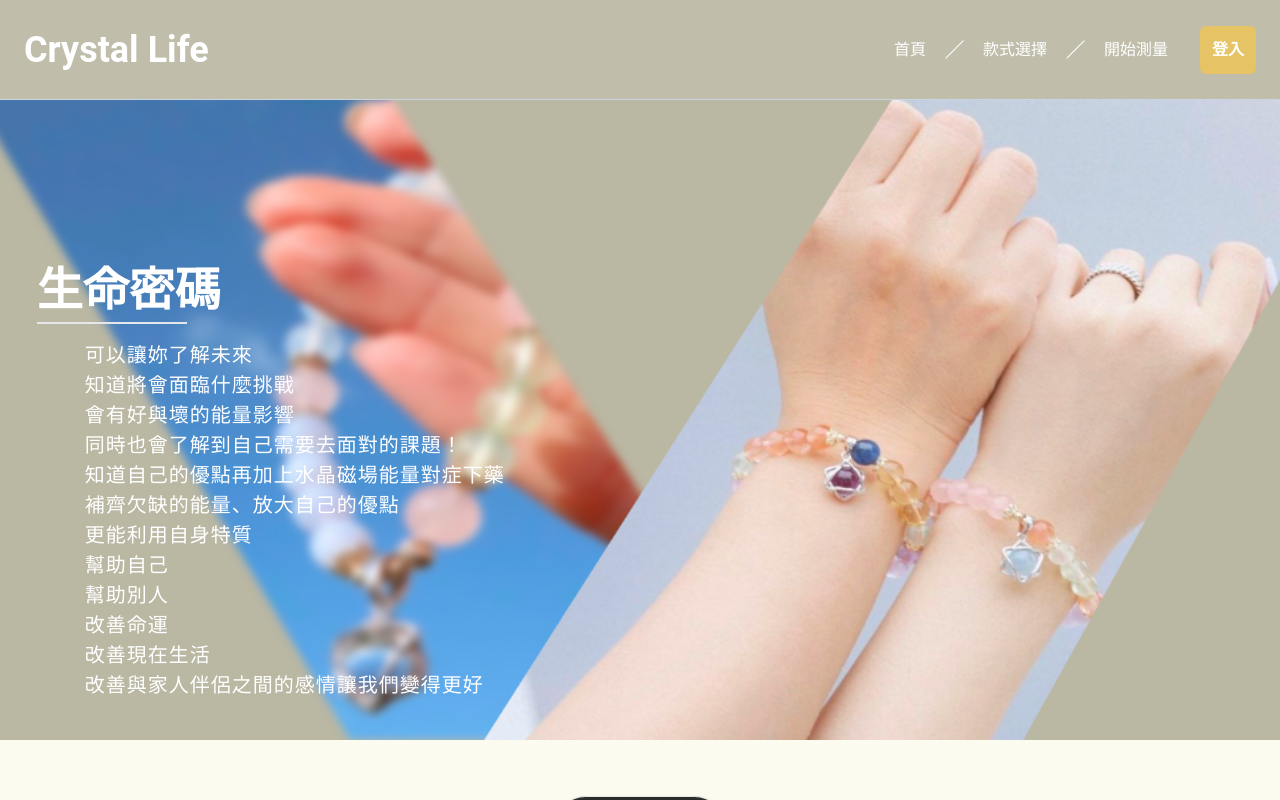
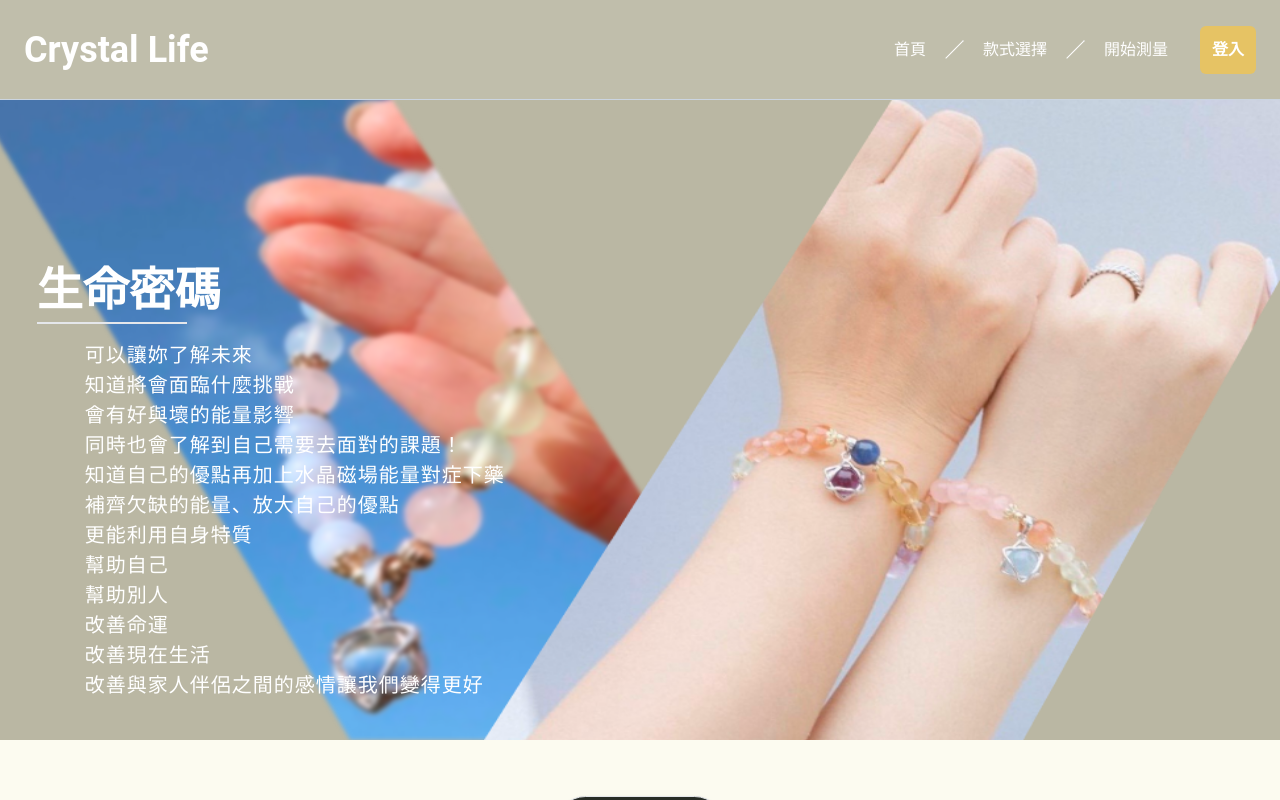
Before and after one commit to thomas8326/novus-life-passcode, an Angular app: page /home in a window 1280 px wide. Built offline with nearby package versions, Linux system fonts and the light colour scheme; a web font is replaced by a local one; what @angular/fire would draw is missing.

Commit message:
feat: remove useless

```diff
--- a/src/app/modules/home/home.component.html
+++ b/src/app/modules/home/home.component.html
@@ -1,13 +1,7 @@
 <div class="h-full flex flex-col">
   <div class="h-[80vh] w-full relative bg-primary overflow-hidden">
-    <!-- <img
-      src="assets/images/banner2.jpg"
-      alt=""
-      class="w-[800px] aspect-video rounded-[50px] absolute left-0 bottom-0"
-    /> -->
-
     <div class="w-full h-full absolute">
-      <div class="w-[70%] h-[120%] absolute -left-[100px] bottom-0 blur-sm">
+      <div class="w-[70%] h-[120%] absolute -left-[100px] bottom-0 blur-[2px]">
         <img src="assets/images/rect3.png" alt="" class="w-full h-full" />
       </div>
 
```
